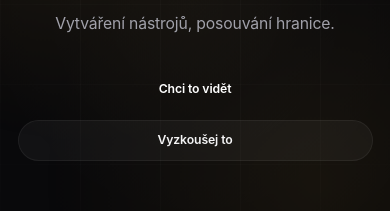
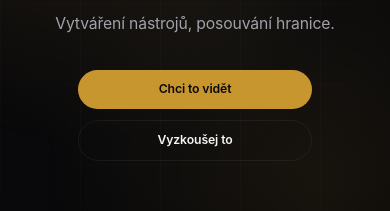
Before and after one commit to Peter-Pix/petrpiskacek.cloud, a Next.js app: page / in a window 390 px wide. Shown: the part 414-625 px from the top of the page. Built offline with nearby package versions, Linux system fonts and the light colour scheme; no server answers.

Commit message:
fix: hero buttons - primary stays gold, secondary transparent w/ border, both max 60vw on mobile

```diff
--- a/src/components/Hero.tsx
+++ b/src/components/Hero.tsx
@@ -110,10 +110,10 @@ export default function Hero() {
             className="flex flex-col items-center justify-center gap-3 sm:flex-row animate-fade-in-up"
             style={{ animationDelay: "0.4s" }}
           >
-            <a href="#apps" className="btn-apple w-full sm:w-auto text-white border-transparent bg-transparent">
+            <a href="#apps" className="btn-apple btn-apple-primary w-full sm:w-auto max-w-[60vw] sm:max-w-none">
               Chci to vidět
             </a>
-            <a href="/challenge" className="btn-apple btn-apple-secondary w-full sm:w-auto">
+            <a href="/challenge" className="btn-apple w-full sm:w-auto max-w-[60vw] sm:max-w-none border bg-transparent" style={{ borderColor: "var(--border)", color: "var(--text)" }}>
               Vyzkoušej to
             </a>
           </div>
```
